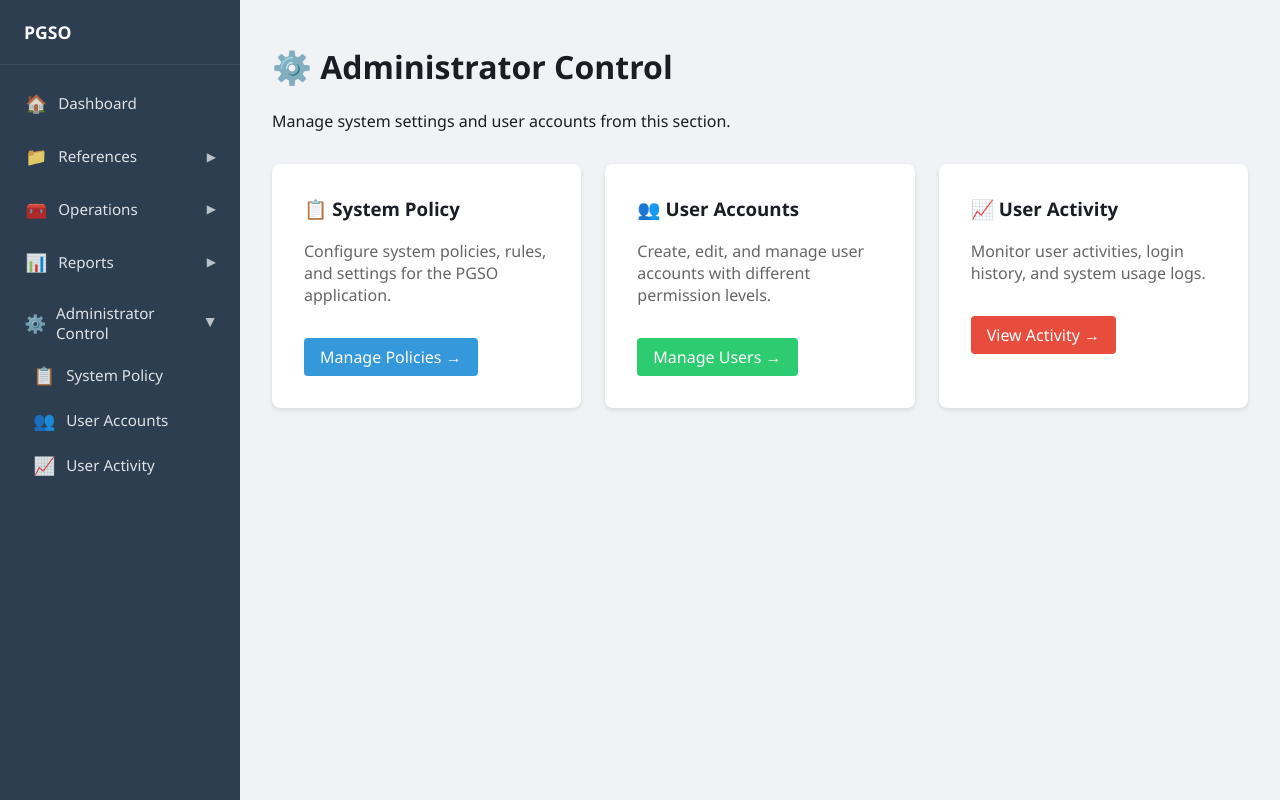
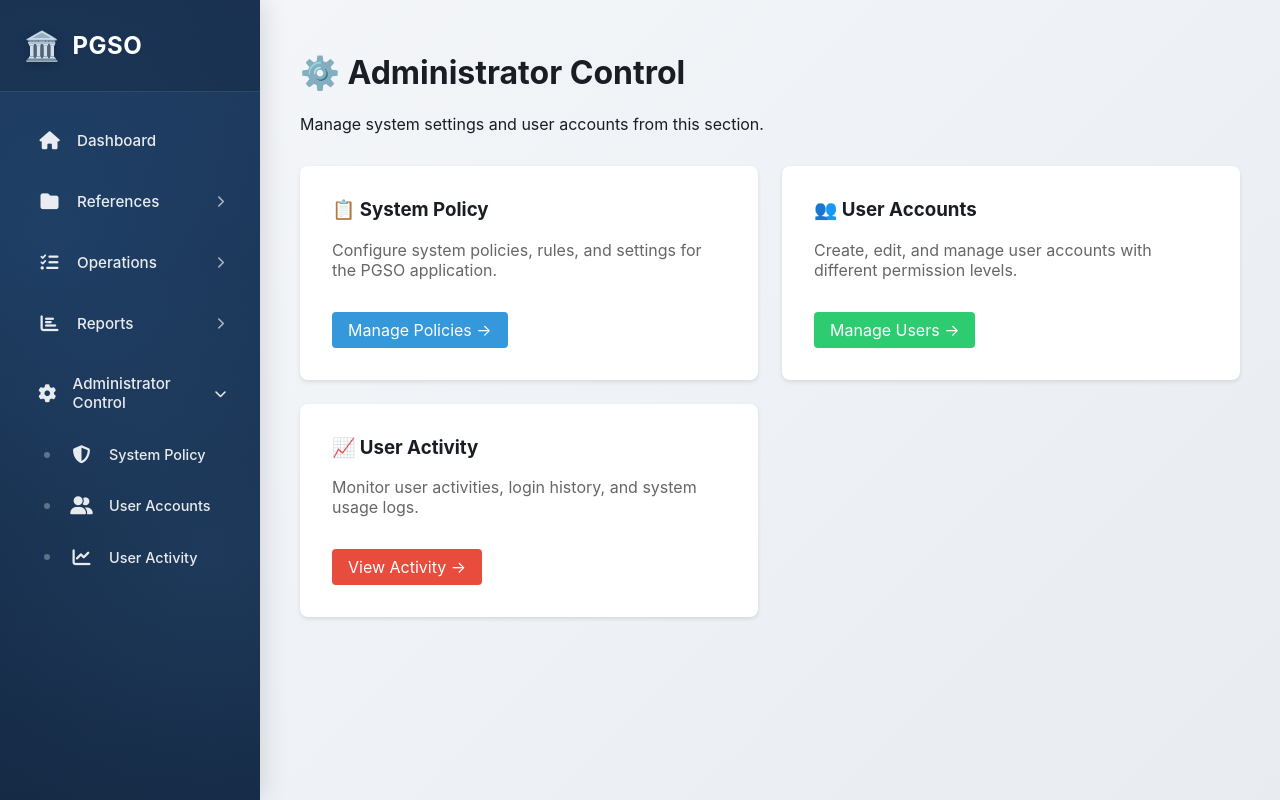
Before and after one commit to briant118/PGSO, a Django app: page /administrator/ in a window 1280 px wide. Run offline with Django 5.2, Linux system fonts and the light colour scheme.

Commit message:
Changed design of the side nav bar

```diff
--- a/templates/base.html
+++ b/templates/base.html
@@ -4,31 +4,222 @@
   <meta charset="UTF-8">
   <meta name="viewport" content="width=device-width, initial-scale=1.0">
   <title>{% block title %}PGSO{% endblock %}</title>
+  <link rel="stylesheet" href="https://cdnjs.cloudflare.com/ajax/libs/font-awesome/6.4.0/css/all.min.css">
   <style>
     * { box-sizing: border-box; }
-    body { font-family: 'Segoe UI', system-ui, sans-serif; margin: 0; color: #1a1d24; min-height: 100vh; display: flex; background: #f0f2f5; }
-    .side-nav { width: 240px; min-height: 100vh; background: #2c3e50; color: #ecf0f1; flex-shrink: 0; }
-    .side-nav .brand { padding: 1.25rem 1.5rem; font-weight: 700; font-size: 1.1rem; border-bottom: 1px solid rgba(255,255,255,0.08); }
-    .side-nav .brand a { color: #fff; text-decoration: none; }
-    .side-nav .brand a:hover { color: #ecf0f1; }
-    .side-nav nav { padding: 1rem 0; }
-    .side-nav .nav-section { margin-bottom: 0.5rem; }
-    .side-nav .nav-section-title { padding: 0.5rem 1.5rem; font-size: 0.7rem; text-transform: uppercase; letter-spacing: 0.05em; color: rgba(255,255,255,0.5); }
-    .side-nav .nav-link { display: flex; align-items: center; gap: 0.6rem; padding: 0.65rem 1.5rem; color: rgba(255,255,255,0.85); text-decoration: none; font-size: 0.95rem; transition: background 0.15s, color 0.15s; }
-    .side-nav .nav-link:hover { background: rgba(255,255,255,0.08); color: #fff; }
-    .side-nav .nav-link.active { background: rgba(255,255,255,0.12); color: #fff; font-weight: 500; }
-    .side-nav .nav-link .nav-icon { font-size: 1.1rem; width: 1.4em; text-align: center; }
-    .side-nav .nav-dropdown-toggle { border: none; background: none; width: 100%; text-align: left; cursor: pointer; font: inherit; padding: 0; }
-    .side-nav .nav-dropdown-chevron { margin-left: auto; font-size: 0.75rem; opacity: 0.8; transition: transform 0.15s; }
+    body {
+      font-family: 'Inter', 'Segoe UI', system-ui, -apple-system, sans-serif;
+      margin: 0;
+      color: #1a1d24;
+      min-height: 100vh;
+      display: flex;
+      background: linear-gradient(135deg, #f5f7fa 0%, #e8ecf1 100%);
+    }
+
+    /* Sidebar Container */
+    .side-nav {
+      width: 260px;
+      min-height: 100vh;
+      background: linear-gradient(180deg, #1e3a5f 0%, #152a45 100%);
+      color: #ffffff;
+      flex-shrink: 0;
+      box-shadow: 4px 0 24px rgba(0, 0, 0, 0.12);
+      position: relative;
+      overflow: hidden;
+    }
+
+    /* Decorative background pattern */
+    .side-nav::before {
+      content: '';
+      position: absolute;
+      top: 0;
+      left: 0;
+      right: 0;
+      bottom: 0;
+      background:
+        radial-gradient(circle at 20% 30%, rgba(66, 153, 225, 0.1) 0%, transparent 50%),
+        radial-gradient(circle at 80% 70%, rgba(99, 179, 237, 0.08) 0%, transparent 50%);
+      pointer-events: none;
+    }
+
+    /* Brand Section */
+    .side-nav .brand {
+      padding: 1.75rem 1.5rem;
+      font-weight: 700;
+      font-size: 1.5rem;
+      border-bottom: 1px solid rgba(255,255,255,0.1);
+      background: rgba(0, 0, 0, 0.15);
+      position: relative;
+      z-index: 1;
+    }
+    .side-nav .brand a {
+      color: #fff;
+      text-decoration: none;
+      display: flex;
+      align-items: center;
+      gap: 0.75rem;
+      letter-spacing: 0.5px;
+    }
+    .side-nav .brand a::before {
+      content: '🏛️';
+      font-size: 1.8rem;
+      filter: drop-shadow(0 2px 4px rgba(0,0,0,0.2));
+    }
+
+    /* Navigation Container */
+    .side-nav nav {
+      padding: 1.25rem 0;
+      position: relative;
+      z-index: 1;
+    }
+
+    .side-nav .nav-section {
+      margin-bottom: 0.75rem;
+    }
+
+    /* Navigation Links */
+    .side-nav .nav-link {
+      display: flex;
+      align-items: center;
+      gap: 0.875rem;
+      padding: 0.875rem 1.5rem;
+      margin: 0.25rem 0.75rem;
+      color: rgba(255,255,255,0.9);
+      text-decoration: none;
+      font-size: 0.95rem;
+      font-weight: 500;
+      border-radius: 10px;
+      transition: background 0.15s ease, color 0.15s ease;
+      position: relative;
+    }
+
+    .side-nav .nav-link:hover {
+      background: rgba(66, 153, 225, 0.2);
+      color: #fff;
+    }
+
+    /* Active state */
+    .side-nav .nav-link.active {
+      background: linear-gradient(135deg, #4299e1 0%, #3182ce 100%);
+      color: #fff;
+      font-weight: 600;
+      box-shadow: 0 2px 8px rgba(66, 153, 225, 0.3);
+    }
+
+    /* Icons */
+    .side-nav .nav-link .nav-icon {
+      font-size: 1.125rem;
+      width: 1.5em;
+      text-align: center;
+      position: relative;
+      z-index: 1;
+    }
+
+    /* Dropdown chevron */
+    .side-nav .nav-dropdown-chevron {
+      margin-left: auto;
+      font-size: 0.75rem;
+      opacity: 0.7;
+      transition: transform 0.2s ease;
+      position: relative;
+      z-index: 1;
+    }
+
     .side-nav .nav-link.is-open .nav-dropdown-chevron,
-    .side-nav .nav-link.active .nav-dropdown-chevron { transform: rotate(90deg); }
-    .side-nav .nav-dropdown { display: none; padding-left: 0.5rem; }
-    .side-nav .nav-dropdown.open { display: block; }
-    .side-nav .nav-footer { margin-top: auto; padding: 1rem 1.5rem; border-top: 1px solid rgba(255,255,255,0.08); }
-    .side-nav .nav-footer a { color: rgba(255,255,255,0.6); font-size: 0.85rem; text-decoration: none; }
-    .side-nav .nav-footer a:hover { color: #fff; }
-    .main-wrap { flex: 1; min-width: 0; display: flex; flex-direction: column; }
-    .main-content { flex: 1; padding: 1.5rem 2rem; }
+    .side-nav .nav-link.active .nav-dropdown-chevron {
+      transform: rotate(90deg);
+      opacity: 1;
+    }
+
+    /* Dropdown menu */
+    .side-nav .nav-dropdown {
+      display: none;
+      padding-left: 0;
+      margin-top: 0.25rem;
+      margin-bottom: 0.5rem;
+    }
+
+    .side-nav .nav-dropdown.open {
+      display: block;
+    }
+
+    /* Dropdown items styling */
+    .side-nav .nav-dropdown .nav-link {
+      padding-left: 3.5rem;
+      font-size: 0.9rem;
+      margin: 0.15rem 0.75rem;
+    }
+
+    .side-nav .nav-dropdown .nav-link::after {
+      content: '';
+      position: absolute;
+      left: 2rem;
+      top: 50%;
+      transform: translateY(-50%);
+      width: 6px;
+      height: 6px;
+      background: rgba(255, 255, 255, 0.3);
+      border-radius: 50%;
+    }
+
+    .side-nav .nav-dropdown .nav-link:hover::after {
+      background: rgba(66, 153, 225, 0.8);
+    }
+
+    .side-nav .nav-dropdown .nav-link.active::after {
+      background: #fff;
+    }
+
+    /* Footer */
+    .side-nav .nav-footer {
+      margin-top: auto;
+      padding: 1.25rem 1.5rem;
+      border-top: 1px solid rgba(255,255,255,0.1);
+      background: rgba(0, 0, 0, 0.1);
+      position: relative;
+      z-index: 1;
+    }
+    .side-nav .nav-footer a {
+      color: rgba(255,255,255,0.7);
+      font-size: 0.875rem;
+      text-decoration: none;
+      transition: color 0.2s ease;
+    }
+    .side-nav .nav-footer a:hover {
+      color: #63b3ed;
+    }
+
+    /* Main Content Area */
+    .main-wrap {
+      flex: 1;
+      min-width: 0;
+      display: flex;
+      flex-direction: column;
+    }
+
+    .main-content {
+      flex: 1;
+      padding: 2rem 2.5rem;
+    }
+
+    /* Scrollbar styling for sidebar */
+    .side-nav::-webkit-scrollbar {
+      width: 6px;
+    }
+
+    .side-nav::-webkit-scrollbar-track {
+      background: rgba(0, 0, 0, 0.1);
+    }
+
+    .side-nav::-webkit-scrollbar-thumb {
+      background: rgba(255, 255, 255, 0.2);
+      border-radius: 3px;
+    }
+
+    .side-nav::-webkit-scrollbar-thumb:hover {
+      background: rgba(255, 255, 255, 0.3);
+    }
+
     {% block extra_css %}{% endblock %}
   </style>
 </head>
@@ -37,70 +228,98 @@
     <div class="brand"><a href="{% url 'mainapplication:dashboard' %}">PGSO</a></div>
     <nav>
       <div class="nav-section">
-        {% comment %} <div class="nav-section-title">Main</div> {% endcomment %}
-        <a href="{% url 'mainapplication:dashboard' %}" class="nav-link {% if request.resolver_match.url_name == 'dashboard' %}active{% endif %}"><span class="nav-icon">🏠</span> Dashboard</a>
+        <a href="{% url 'mainapplication:dashboard' %}" class="nav-link {% if request.resolver_match.url_name == 'dashboard' %}active{% endif %}">
+          <span class="nav-icon"><i class="fas fa-home"></i></span> Dashboard
+        </a>
       </div>
       <div class="nav-section">
-        {% comment %} <div class="nav-section-title">References</div> {% endcomment %}
         <a href="{% url 'reference:index' %}" class="nav-link js-nav-toggle {% if request.resolver_match.app_name == 'reference' %}is-open{% endif %}" data-nav="reference">
-          <span class="nav-icon">📁</span>
+          <span class="nav-icon"><i class="fas fa-folder"></i></span>
           References
-          <span class="nav-dropdown-chevron">▶</span>
+          <span class="nav-dropdown-chevron"><i class="fas fa-chevron-right"></i></span>
         </a>
         <div class="nav-dropdown js-nav-dropdown {% if request.resolver_match.app_name == 'reference' %}open{% endif %}" data-nav="reference">
-          <a href="{% url 'reference:barangay_list' %}" class="nav-link {% if request.resolver_match.url_name == 'barangay_list' %}active{% endif %}"><span class="nav-icon">📍</span> Barangay</a>
-          <a href="{% url 'reference:position_list' %}" class="nav-link {% if request.resolver_match.url_name == 'position_list' %}active{% endif %}"><span class="nav-icon">👤</span> Positions</a>
+          <a href="{% url 'reference:barangay_list' %}" class="nav-link {% if request.resolver_match.url_name == 'barangay_list' %}active{% endif %}">
+            <span class="nav-icon"><i class="fas fa-map-marker-alt"></i></span> Barangay
+          </a>
+          <a href="{% url 'reference:position_list' %}" class="nav-link {% if request.resolver_match.url_name == 'position_list' %}active{% endif %}">
+            <span class="nav-icon"><i class="fas fa-user-tag"></i></span> Positions
+          </a>
         </div>
       </div>
       <div class="nav-section">
-        {% comment %} <div class="nav-section-title">Operations</div> {% endcomment %}
         <a href="{% url 'operations:index' %}" class="nav-link js-nav-toggle {% if request.resolver_match.app_name == 'operations' %}is-open{% endif %}" data-nav="operations">
-          <span class="nav-icon">🧰</span>
+          <span class="nav-icon"><i class="fas fa-tasks"></i></span>
           Operations
-          <span class="nav-dropdown-chevron">▶</span>
+          <span class="nav-dropdown-chevron"><i class="fas fa-chevron-right"></i></span>
         </a>
         <div class="nav-dropdown js-nav-dropdown {% if request.resolver_match.app_name == 'operations' %}open{% endif %}" data-nav="operations">
-          <a href="{% url 'operations:coordinator' %}" class="nav-link {% if request.resolver_match.url_name == 'coordinator' %}active{% endif %}"><span class="nav-icon">🧑‍💼</span> Coordinator</a>
-          <a href="{% url 'operations:barangay_officials' %}" class="nav-link {% if request.resolver_match.url_name == 'barangay_officials' %}active{% endif %}"><span class="nav-icon">🏘️</span> Barangay Officials</a>
-          <a href="{% url 'operations:residents_record' %}" class="nav-link {% if request.resolver_match.url_name == 'residents_record' %}active{% endif %}"><span class="nav-icon">📒</span> Residents Record</a>
-          <a href="{% url 'operations:voters_registration' %}" class="nav-link {% if request.resolver_match.url_name == 'voters_registration' %}active{% endif %}"><span class="nav-icon">🗳️</span> Voter's Registration</a>
+          <a href="{% url 'operations:coordinator' %}" class="nav-link {% if request.resolver_match.url_name == 'coordinator' %}active{% endif %}">
+            <span class="nav-icon"><i class="fas fa-user-tie"></i></span> Coordinator
+          </a>
+          <a href="{% url 'operations:barangay_officials' %}" class="nav-link {% if request.resolver_match.url_name == 'barangay_officials' %}active{% endif %}">
+            <span class="nav-icon"><i class="fas fa-users-cog"></i></span> Barangay Officials
+          </a>
+          <a href="{% url 'operations:residents_record' %}" class="nav-link {% if request.resolver_match.url_name == 'residents_record' %}active{% endif %}">
+            <span class="nav-icon"><i class="fas fa-address-book"></i></span> Residents Record
+          </a>
+          <a href="{% url 'operations:voters_registration' %}" class="nav-link {% if request.resolver_match.url_name == 'voters_registration' %}active{% endif %}">
+            <span class="nav-icon"><i class="fas fa-vote-yea"></i></span> Voter's Registration
+          </a>
         </div>
       </div>
       <div class="nav-section">
-       {% comment %}  <div class="nav-section-title">Reports</div> {% endcomment %}
         <a href="{% url 'reports:index' %}" class="nav-link js-nav-toggle {% if request.resolver_match.app_name == 'reports' %}is-open{% endif %}" data-nav="reports">
-          <span class="nav-icon">📊</span>
+          <span class="nav-icon"><i class="fas fa-chart-bar"></i></span>
           Reports
-          <span class="nav-dropdown-chevron">▶</span>
+          <span class="nav-dropdown-chevron"><i class="fas fa-chevron-right"></i></span>
         </a>
         <div class="nav-dropdown js-nav-dropdown {% if request.resolver_match.app_name == 'reports' %}open{% endif %}" data-nav="reports">
-          <a href="{% url 'reports:list_male' %}" class="nav-link {% if request.resolver_match.url_name == 'list_male' %}active{% endif %}"><span class="nav-icon">👨</span> List of MALE</a>
-          <a href="{% url 'reports:list_female' %}" class="nav-link {% if request.resolver_match.url_name == 'list_female' %}active{% endif %}"><span class="nav-icon">👩</span> List of FEMALE</a>
-          <a href="{% url 'reports:list_pwd' %}" class="nav-link {% if request.resolver_match.url_name == 'list_pwd' %}active{% endif %}"><span class="nav-icon">♿</span> List of PWD</a>
-          <a href="{% url 'reports:list_solo_parent' %}" class="nav-link {% if request.resolver_match.url_name == 'list_solo_parent' %}active{% endif %}"><span class="nav-icon">👤</span> List of Solo Parent</a>
-          <a href="{% url 'reports:list_senior_citizen' %}" class="nav-link {% if request.resolver_match.url_name == 'list_senior_citizen' %}active{% endif %}"><span class="nav-icon">👴</span> List of Senior Citizen</a>
-          <a href="{% url 'reports:list_4ps_member' %}" class="nav-link {% if request.resolver_match.url_name == 'list_4ps_member' %}active{% endif %}"><span class="nav-icon">👥</span> List of 4PS Member</a>
-          <a href="{% url 'reports:list_voters' %}" class="nav-link {% if request.resolver_match.url_name == 'list_voters' %}active{% endif %}"><span class="nav-icon">🗳️</span> List of Voters</a>
-          <a href="{% url 'reports:list_residents_record' %}" class="nav-link {% if request.resolver_match.url_name == 'list_residents_record' %}active{% endif %}"><span class="nav-icon">📝</span> List of Resident's Record</a>
+          <a href="{% url 'reports:list_male' %}" class="nav-link {% if request.resolver_match.url_name == 'list_male' %}active{% endif %}">
+            <span class="nav-icon"><i class="fas fa-male"></i></span> List of Male
+          </a>
+          <a href="{% url 'reports:list_female' %}" class="nav-link {% if request.resolver_match.url_name == 'list_female' %}active{% endif %}">
+            <span class="nav-icon"><i class="fas fa-female"></i></span> List of Female
+          </a>
+          <a href="{% url 'reports:list_pwd' %}" class="nav-link {% if request.resolver_match.url_name == 'list_pwd' %}active{% endif %}">
+            <span class="nav-icon"><i class="fas fa-wheelchair"></i></span> List of PWD
+          </a>
+          <a href="{% url 'reports:list_solo_parent' %}" class="nav-link {% if request.resolver_match.url_name == 'list_solo_parent' %}active{% endif %}">
+            <span class="nav-icon"><i class="fas fa-user"></i></span> List of Solo Parent
+          </a>
+          <a href="{% url 'reports:list_senior_citizen' %}" class="nav-link {% if request.resolver_match.url_name == 'list_senior_citizen' %}active{% endif %}">
+            <span class="nav-icon"><i class="fas fa-user-clock"></i></span> List of Senior Citizen
+          </a>
+          <a href="{% url 'reports:list_4ps_member' %}" class="nav-link {% if request.resolver_match.url_name == 'list_4ps_member' %}active{% endif %}">
+            <span class="nav-icon"><i class="fas fa-users"></i></span> List of 4PS Member
+          </a>
+          <a href="{% url 'reports:list_voters' %}" class="nav-link {% if request.resolver_match.url_name == 'list_voters' %}active{% endif %}">
+            <span class="nav-icon"><i class="fas fa-check-to-slot"></i></span> List of Voters
+          </a>
+          <a href="{% url 'reports:list_residents_record' %}" class="nav-link {% if request.resolver_match.url_name == 'list_residents_record' %}active{% endif %}">
+            <span class="nav-icon"><i class="fas fa-file-alt"></i></span> List of Resident's Record
+          </a>
         </div>
       </div>
       <div class="nav-section">
-        {% comment %} <div class="nav-section-title">Administrator</div> {% endcomment %}
         <a href="{% url 'administrator:index' %}" class="nav-link js-nav-toggle {% if request.resolver_match.app_name == 'administrator' %}is-open{% endif %}" data-nav="administrator">
-          <span class="nav-icon">⚙️</span>
+          <span class="nav-icon"><i class="fas fa-cog"></i></span>
           Administrator Control
-          <span class="nav-dropdown-chevron">▶</span>
+          <span class="nav-dropdown-chevron"><i class="fas fa-chevron-right"></i></span>
         </a>
         <div class="nav-dropdown js-nav-dropdown {% if request.resolver_match.app_name == 'administrator' %}open{% endif %}" data-nav="administrator">
-          <a href="{% url 'administrator:system_policy' %}" class="nav-link {% if request.resolver_match.url_name == 'system_policy' %}active{% endif %}"><span class="nav-icon">📋</span> System Policy</a>
-          <a href="{% url 'administrator:user_accounts' %}" class="nav-link {% if request.resolver_match.url_name == 'user_accounts' %}active{% endif %}"><span class="nav-icon">👥</span> User Accounts</a>
-          <a href="{% url 'administrator:user_activity' %}" class="nav-link {% if request.resolver_match.url_name == 'user_activity' %}active{% endif %}"><span class="nav-icon">📈</span> User Activity</a>
+          <a href="{% url 'administrator:system_policy' %}" class="nav-link {% if request.resolver_match.url_name == 'system_policy' %}active{% endif %}">
+            <span class="nav-icon"><i class="fas fa-shield-alt"></i></span> System Policy
+          </a>
+          <a href="{% url 'administrator:user_accounts' %}" class="nav-link {% if request.resolver_match.url_name == 'user_accounts' %}active{% endif %}">
+            <span class="nav-icon"><i class="fas fa-user-friends"></i></span> User Accounts
+          </a>
+          <a href="{% url 'administrator:user_activity' %}" class="nav-link {% if request.resolver_match.url_name == 'user_activity' %}active{% endif %}">
+            <span class="nav-icon"><i class="fas fa-chart-line"></i></span> User Activity
+          </a>
         </div>
       </div>
     </nav>
-   {% comment %}  <div class="nav-footer">
-      <a href="{% url 'admin:index' %}">Admin site →</a>
-    </div> {% endcomment %}
   </aside>
   <div class="main-wrap">
     <main class="main-content">
```
